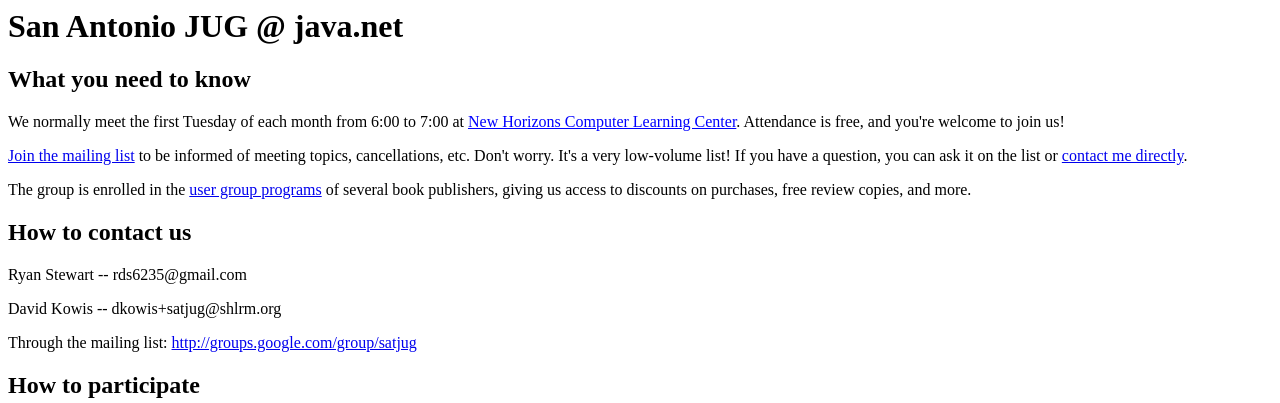
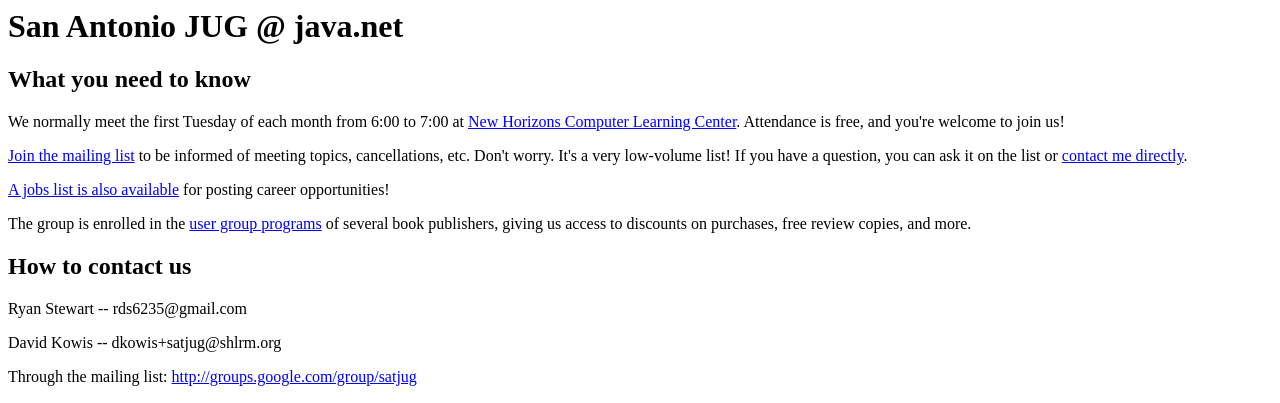
Before and after one commit to satjug/old-java-net, a plain HTML site: page www/index.html in a window 1280 px wide. Shown: the top 403 px of the page. Drawn offline with Linux system fonts and the light colour scheme.

Commit message:
Adding a note about the jobs list

```diff
--- a/www/index.html
+++ b/www/index.html
@@ -2,6 +2,7 @@
 <h2>What you need to know</h2>
 <p>We normally meet the first Tuesday of each month from 6:00 to 7:00 at <a href="http://maps.google.com/maps?f=q&amp;source=embed&amp;hl=en&amp;geocode=&amp;q=2727+nw+loop+410+san+antonio&amp;sll=29.51077,-98.53716&amp;sspn=0.006863,0.013937&amp;vpsrc=0&amp;ie=UTF8&amp;hq=&amp;hnear=2727+NW+Interstate+410+Loop+Frontage+Rd,+San+Antonio,+Texas+78230&amp;ll=29.51077,-98.53716&amp;spn=0.006863,0.013937&amp;z=14" style="color:#0000FF;text-align:left">New Horizons Computer Learning Center</a>. Attendance is free, and you're welcome to join us!</p>
 <p><a href="http://groups.google.com/group/satjug">Join the mailing list</a> to be informed of meeting topics, cancellations, etc. Don't worry. It's a very low-volume list! If you have a question, you can ask it on the list or <a href="mailto:rds6235@gmail.com">contact me directly</a>.</p>
+<p><a href=="http://groups.google.com/group/satjug-jobs">A jobs list is also available</a> for posting career opportunities!</p>
 <p>The group is enrolled in the <a href="programs.html">user group programs</a> of several book publishers, giving us access to discounts on purchases, free review copies, and more.</p>
 <h2>How to contact us</h2>
 <p>Ryan Stewart -- rds6235@gmail.com</p>
```
